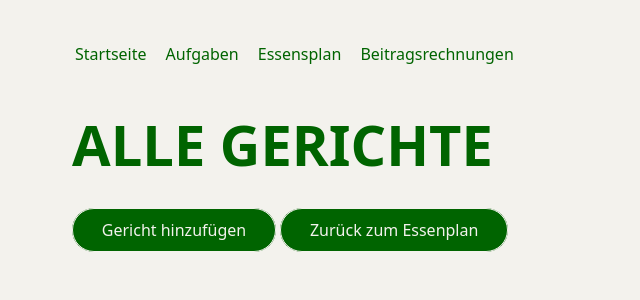
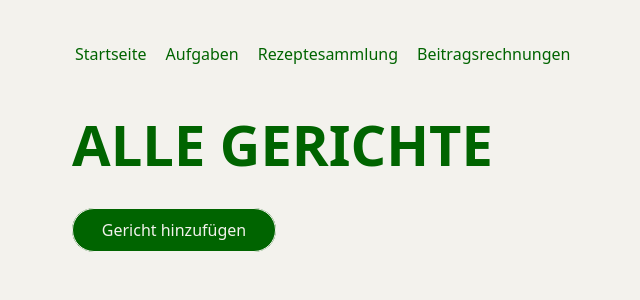
Before and after one commit to anhduccy/wg-website, a Django app: template app/templates/dishes/dish_view.html in a window 1280 px wide. Shown: the top 300 px of the page, without its empty margins (0-640 px from the left). Run offline with Django 5.2, Linux system fonts and the light colour scheme; the template is opened without the code that fills it, so the values that code supplies are empty; parts of the project's set-up code (start-up, migrations or seed data) failed here and were passed over.

Commit message:
Archive dishplan + Small query changes task log history

```diff
--- a/app/templates/dishes/dish_view.html
+++ b/app/templates/dishes/dish_view.html
@@ -10,7 +10,7 @@
             {% include 'sidebar.html' %}
             {% endblock content %}
             <h1 style="text-transform: uppercase;">Alle Gerichte</h1>
-            <h3><a href="{% url 'dishes-add' %}" class="btn">Gericht hinzufügen</a> <a href="{% url 'dishplan' %}" class="btn">Zurück zum Essenplan</a></h3>
+            <h3><a href="{% url 'dishes-add' %}" class="btn">Gericht hinzufügen</a></h3>
         </div>
 
         <div class="content">
--- a/app/templates/sidebar.html
+++ b/app/templates/sidebar.html
@@ -12,7 +12,7 @@
         <table>
             <td class="sidebar-col"><a href="{% url 'home' %}">Startseite</a></td>
             <td class="sidebar-col"><a href="{% url 'tasks' %}">Aufgaben</a></td>
-            <td class="sidebar-col"><a href="{% url 'dishplan' %}">Essensplan</a></td>
+            <td class="sidebar-col"><a href="{% url 'dishes' %}">Rezeptesammlung</a></td>
             <td class="sidebar-col"><a href="{% url 'bills' %}">Beitragsrechnungen</a></td>
         </table>
     </body>
--- a/app/templates/tasks/task_history_view.html
+++ b/app/templates/tasks/task_history_view.html
@@ -48,6 +48,7 @@
                 {% endfor %}
             </table>
         </div>
+        <span style="margin-top: 1.2em;font-size: small; float:left;">Zeigt die ersten 75 Aufgaben an</span>
         <div style="margin-top: 1em; float:right;">
             <span>
               {% if tasks.has_previous %}
--- a/app/views/task_view.py
+++ b/app/views/task_view.py
@@ -65,13 +65,14 @@ def detail_view(request, id_task=None):
     return HttpResponse(template.render(request=request, context=context))
 
 def history_view(request):
-    tasks = TaskLogEvent.objects.all().order_by('-eventDate', '-task_id')
-
+    tasks = TaskLogEvent.objects
     search_form = TaskSearchForm(request.GET or None)
     if search_form.is_valid():
         query = search_form.cleaned_data.get('query')
         if query:
             tasks = tasks.filter(Q(task__title__icontains=query))
+
+    tasks = tasks.order_by('-eventDate', '-task_id')[0:74]
 
     tasks_t = []
     for task in tasks:
```
